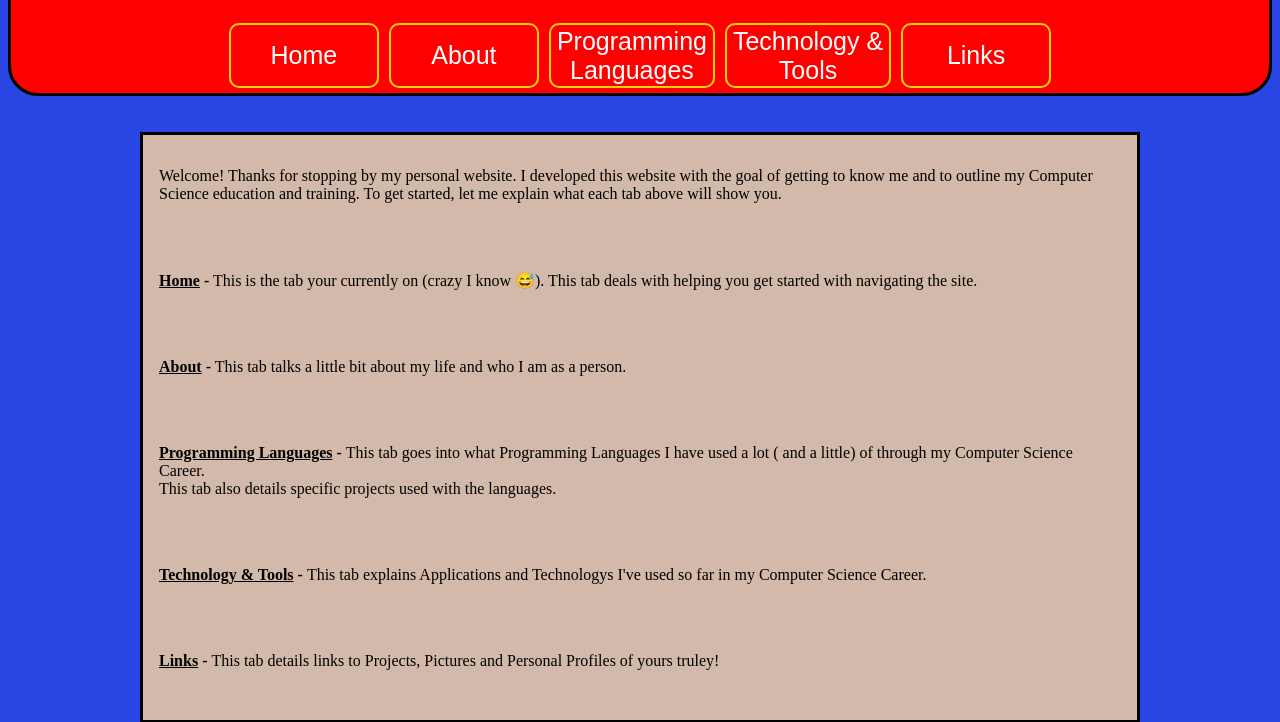
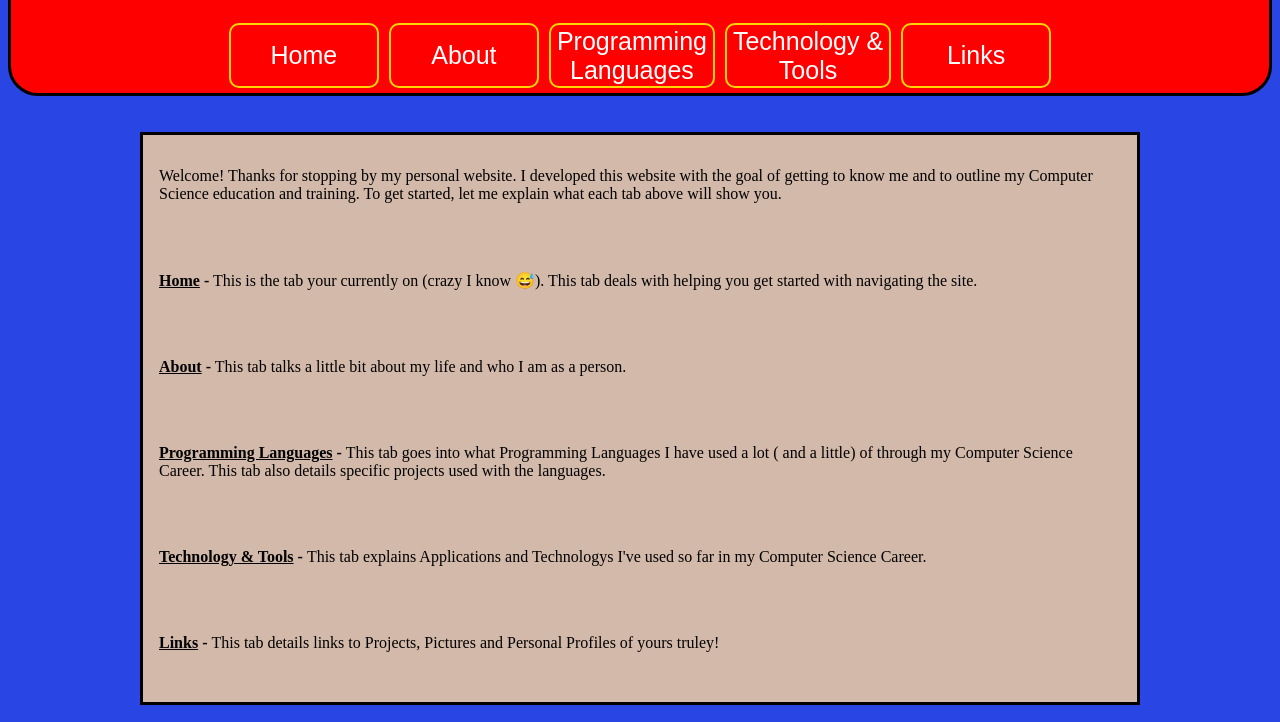
Before and after one commit to EJCFunProjects/Webiste-AllAboutMe, a plain HTML site: page index.html in a window 1280 px wide. Shown: the part 116-838 px from the top of the page. Drawn offline with Linux system fonts and the light colour scheme.

Commit message:
Update index.html Grammar for the 3rd time

```diff
--- a/index.html
+++ b/index.html
@@ -58,7 +58,7 @@
         <br><br>
 
         <p>
-          <u><b>Programming Languages</u> - </b> This tab goes into what Programming Languages I have used a lot ( and a little) of through my Computer Science Career.<br>
+          <u><b>Programming Languages</u> - </b> This tab goes into what Programming Languages I have used a lot ( and a little) of through my Computer Science Career.
           This tab also details specific projects used with the languages.
         </p>
 
```
